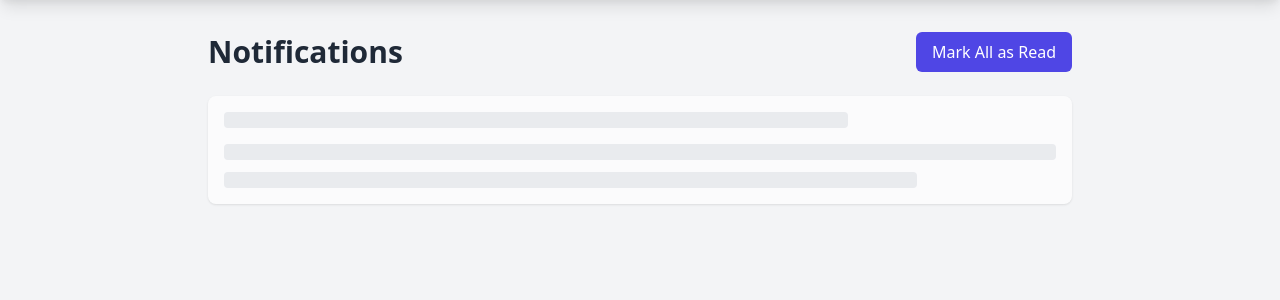
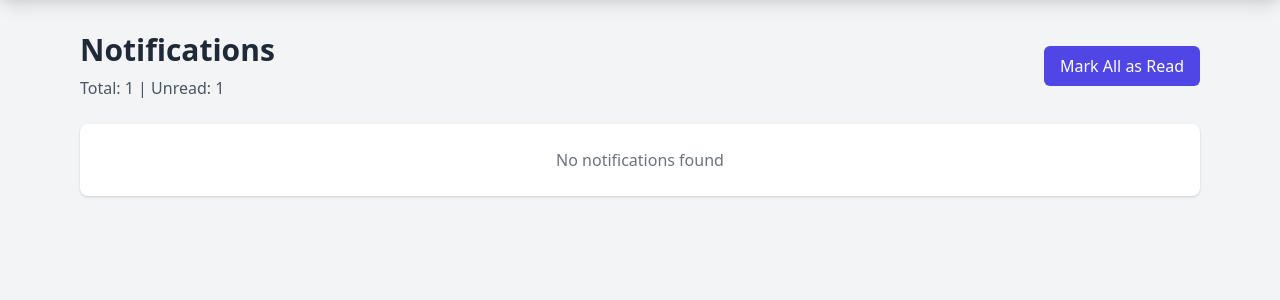
Before and after one commit to Make-Skilled/IoT-based-Power-and-Water-Theft-Detection-in-urban-cities-MLEW-Final-Project, a Flask app: template src/templates/notifications.html in a window 1280 px wide. Shown: the part 64-364 px from the top of the page. Run offline with Flask 3, Linux system fonts and the light colour scheme; the template is opened without the code that fills it: most values are stand-ins (such as "Sample title", 1, 10 or a date in 2020).

Commit message:
updating full code

```diff
--- a/src/app.py
+++ b/src/app.py
@@ -289,34 +289,85 @@
         contract, web3 = connectWithContract(session['userwallet'])
         if not contract or not web3:
             return render_template('notifications.html', error='Blockchain connection failed')
-        print(session['userwallet'])
-        # Get notifications from the contract
-        types, messages, parameters, values, timestamps, is_read = contract.functions.getUserNotifications(
-            session['userwallet']
-        ).call()
+
+        # Get all notifications from the contract using the new function
+        user_addresses, types, messages, parameters, values, timestamps, is_read = contract.functions.getAllNotifications().call()
 
         # Create notifications list
         notifications = []
         for i in range(len(types)):
-            notifications.append({
-                'type': types[i],
-                'message': messages[i],
-                'parameter': parameters[i],
-                'value': values[i],
-                'timestamp': datetime.fromtimestamp(timestamps[i]).strftime('%Y-%m-%d %H:%M:%S'),
-                'is_read': is_read[i],
-                'index': i  # Add index for mark as read functionality
-            })
+            # Only include notifications for the current user
+            if Web3.toChecksumAddress(user_addresses[i]) == Web3.toChecksumAddress(session['userwallet']):
+                notifications.append({
+                    'type': types[i],
+                    'message': messages[i],
+                    'parameter': parameters[i],
+                    'value': values[i],
+                    'timestamp': datetime.fromtimestamp(timestamps[i]).strftime('%Y-%m-%d %H:%M:%S'),
+                    'is_read': is_read[i],
+                    'index': i,
+                    'user_address': user_addresses[i]
+                })
 
-        # Sort by timestamp (newest first) and get last 5
+        # Sort by timestamp (newest first)
         notifications.sort(key=lambda x: x['timestamp'], reverse=True)
-        notifications = notifications[:5]
 
-        return render_template('notifications.html', notifications=notifications)
+        # Group notifications by date
+        grouped_notifications = {}
+        for notification in notifications:
+            date = notification['timestamp'].split(' ')[0]  # Get just the date part
+            if date not in grouped_notifications:
+                grouped_notifications[date] = []
+            grouped_notifications[date].append(notification)
+
+
+        return render_template('notifications.html',
+                             notifications=notifications,
+                             grouped_notifications=grouped_notifications,
+                             total_count=len(notifications),
+                             unread_count=sum(1 for n in notifications if not n['is_read']))
 
     except Exception as e:
         print(f"Error fetching notifications: {str(e)}")
         return render_template('notifications.html', error='Failed to fetch notifications')
 
+@app.route('/api/notifications')
+def get_notifications():
+    if 'userwallet' not in session:
+        return jsonify({'error': 'Not authenticated'}), 401
+
+    try:
+        contract, web3 = connectWithContract(session['userwallet'])
+        if not contract or not web3:
+            return jsonify({'error': 'Blockchain connection failed'}), 500
+
+        # Get all notifications using the new function
+        user_addresses, types, messages, parameters, values, timestamps, is_read = contract.functions.getAllNotifications().call()
+
+        # Create notifications list
+        notifications = []
+        for i in range(len(types)):
+            # Only include notifications for the current user
+            if Web3.toChecksumAddress(user_addresses[i]) == Web3.toChecksumAddress(session['userwallet']):
+                notifications.append({
+                    'type': types[i],
+                    'message': messages[i],
+                    'parameter': parameters[i],
+                    'value': values[i],
+                    'timestamp': datetime.fromtimestamp(timestamps[i]).strftime('%Y-%m-%d %H:%M:%S'),
+                    'is_read': is_read[i],
+                    'index': i
+                })
+
+        # Sort by timestamp (newest first)
+        notifications.sort(key=lambda x: x['timestamp'], reverse=True)
+        notifications = notifications[:5]  # Get last 5 for the API endpoint
+
+        return jsonify({'notifications': notifications})
+
+    except Exception as e:
+        print(f"Error fetching notifications: {str(e)}")
+        return jsonify({'error': 'Failed to fetch notifications'}), 500
+
 if __name__=="__main__":
     app.run(host='0.0.0.0',port=4001,debug=True)
--- a/src/templates/notifications.html
+++ b/src/templates/notifications.html
@@ -32,84 +32,74 @@
     </nav>
 
     <!-- Notifications Container -->
-    <div class="max-w-4xl mx-auto px-4 py-8">
+    <div class="max-w-6xl mx-auto px-4 py-8">
         <div class="flex justify-between items-center mb-6">
-            <h1 class="text-3xl font-bold text-gray-800">Notifications</h1>
+            <div>
+                <h1 class="text-3xl font-bold text-gray-800">Notifications</h1>
+                <p class="text-gray-600 mt-2">
+                    Total: {{ total_count }} | Unread: {{ unread_count }}
+                </p>
+            </div>
             <button id="markAllRead" class="bg-indigo-600 text-white px-4 py-2 rounded-md hover:bg-indigo-700 transition-colors">
                 Mark All as Read
             </button>
         </div>
 
-        <div id="notificationsContainer" class="space-y-4">
-            <!-- Notifications will be loaded here -->
-            <div class="animate-pulse">
-                <div class="bg-white p-4 rounded-lg shadow">
-                    <div class="h-4 bg-gray-200 rounded w-3/4"></div>
-                    <div class="space-y-3 mt-4">
-                        <div class="h-4 bg-gray-200 rounded"></div>
-                        <div class="h-4 bg-gray-200 rounded w-5/6"></div>
+        {% if error %}
+        <div class="bg-red-100 border border-red-400 text-red-700 px-4 py-3 rounded relative" role="alert">
+            <span class="block sm:inline">{{ error }}</span>
+        </div>
+        {% endif %}
+
+        {% if not notifications %}
+        <div class="bg-white p-6 rounded-lg shadow text-center">
+            <p class="text-gray-500">No notifications found</p>
+        </div>
+        {% else %}
+            {% for date, daily_notifications in grouped_notifications.items() %}
+            <div class="mb-8">
+                <h2 class="text-lg font-semibold text-gray-700 mb-4">{{ date }}</h2>
+                <div class="space-y-4">
+                    {% for notification in daily_notifications %}
+                    <div class="bg-white p-4 rounded-lg shadow {% if notification.is_read %}opacity-75{% endif %}"
+                         id="notification-{{ notification.index }}">
+                        <div class="flex items-start">
+                            <div class="flex-shrink-0">
+                                {% if notification.type == 'POWER' %}
+                                <i class="fas fa-bolt text-yellow-500 text-2xl"></i>
+                                {% else %}
+                                <i class="fas fa-tint text-blue-500 text-2xl"></i>
+                                {% endif %}
+                            </div>
+                            <div class="ml-4 flex-1">
+                                <div class="flex justify-between">
+                                    <p class="text-sm font-medium text-gray-900">
+                                        {{ notification.message }}
+                                    </p>
+                                    <span class="text-xs text-gray-500">
+                                        {{ notification.timestamp.split(' ')[1] }}
+                                    </span>
+                                </div>
+                                <p class="mt-1 text-sm text-gray-500">
+                                    {{ notification.parameter }}: {{ notification.value }}
+                                </p>
+                                {% if not notification.is_read %}
+                                <button onclick="markAsRead({{ notification.index }})"
+                                        class="mt-2 text-sm text-indigo-600 hover:text-indigo-800">
+                                    Mark as read
+                                </button>
+                                {% endif %}
+                            </div>
+                        </div>
                     </div>
+                    {% endfor %}
                 </div>
             </div>
-        </div>
+            {% endfor %}
+        {% endif %}
     </div>
 
     <script>
-        function loadNotifications() {
-            fetch('/api/notifications')
-                .then(response => response.json())
-                .then(data => {
-                    const container = document.getElementById('notificationsContainer');
-                    container.innerHTML = '';
-
-                    if (data.notifications.length === 0) {
-                        container.innerHTML = `
-                            <div class="bg-white p-6 rounded-lg shadow text-center">
-                                <p class="text-gray-500">No notifications found</p>
-                            </div>
-                        `;
-                        return;
-                    }
-
-                    data.notifications.forEach((notification, index) => {
-                        const notificationEl = document.createElement('div');
-                        notificationEl.className = `bg-white p-4 rounded-lg shadow ${notification.is_read ? 'opacity-75' : ''}`;
-
-                        const typeIcon = notification.type === 'POWER' ? 'fa-bolt' : 'fa-tint';
-                        const typeColor = notification.type === 'POWER' ? 'text-yellow-500' : 'text-blue-500';
-
-                        notificationEl.innerHTML = `
-                            <div class="flex items-start">
-                                <div class="flex-shrink-0">
-                                    <i class="fas ${typeIcon} ${typeColor} text-2xl"></i>
-                                </div>
-                                <div class="ml-4 flex-1">
-                                    <p class="text-sm font-medium text-gray-900">
-                                        ${notification.message}
-                                    </p>
-                                    <p class="mt-1 text-sm text-gray-500">
-                                        ${notification.parameter}: ${notification.value}
-                                    </p>
-                                    <p class="mt-1 text-xs text-gray-400">
-                                        ${notification.timestamp}
-                                    </p>
-                                </div>
-                                ${!notification.is_read ? `
-                                    <button onclick="markAsRead(${index})" class="ml-4 text-sm text-indigo-600 hover:text-indigo-800">
-                                        Mark as read
-                                    </button>
-                                ` : ''}
-                            </div>
-                        `;
-
-                        container.appendChild(notificationEl);
-                    });
-                })
-                .catch(error => {
-                    console.error('Error loading notifications:', error);
-                });
-        }
-
         function markAsRead(index) {
             fetch('/api/notifications/mark-read', {
                 method: 'POST',
@@ -121,7 +111,8 @@
             .then(response => response.json())
             .then(data => {
                 if (data.success) {
-                    loadNotifications();
+                    // Refresh the page to show updated status
+                    window.location.reload();
                 }
             })
             .catch(error => {
@@ -135,24 +126,19 @@
                 headers: {
                     'Content-Type': 'application/json',
                 },
-                body: JSON.stringify({})
+                body: JSON.stringify({})  // empty object for marking all as read
             })
             .then(response => response.json())
             .then(data => {
                 if (data.success) {
-                    loadNotifications();
+                    // Refresh the page to show updated status
+                    window.location.reload();
                 }
             })
             .catch(error => {
                 console.error('Error marking all notifications as read:', error);
             });
         });
-
-        // Load notifications when page loads
-        loadNotifications();
-
-        // Refresh notifications every 30 seconds
-        setInterval(loadNotifications, 30000);
     </script>
 </body>
 </html>
```
Also changed, not shown: src/notify.py (+84 -86 lines), 2 other files.
